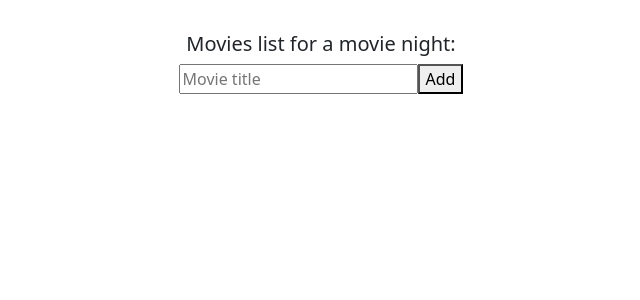
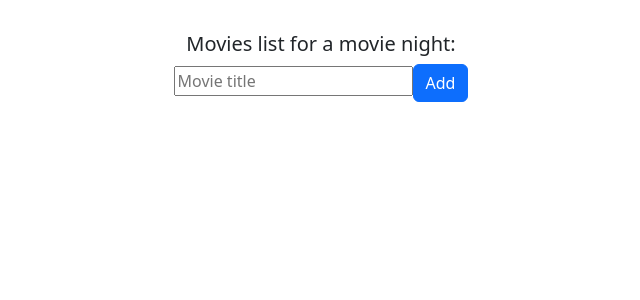
Before and after one commit to Dilnoza-Tasheva/homework59, a React (Vite) app: page / in a window 1280 px wide. Shown: the top 300 px of the page, without its empty margins (319-959 px from the left). Built offline with nearby package versions, Linux system fonts and the light colour scheme.

Commit message:
Updated AddMovieForm with form element instead of div as per the requirement

```diff
--- a/src/Components/AddMovieFom/AddMovieForm.tsx
+++ b/src/Components/AddMovieFom/AddMovieForm.tsx
@@ -7,16 +7,25 @@ interface Props {
 }
 
 const AddMovieForm: React.FC<Props> = ({currentMovie, setCurrentMovie, addNewMovie}) => {
+
+  const onSubmit =(e: React.FormEvent) => {
+    e.preventDefault();
+    addNewMovie();
+  };
+
   return (
-    <div className="add-movie-form">
+    <form
+      className="add-movie-form"
+      onSubmit={onSubmit}
+    >
       <input
         type="text"
         placeholder="Movie title"
         value={currentMovie}
         onChange={(e) => setCurrentMovie(e.target.value)}
       />
-      <button type="button" onClick={addNewMovie}>Add</button>
-    </div>
+      <button type="submit" className="btn btn-primary">Add</button>
+    </form>
   );
 };
 
```
